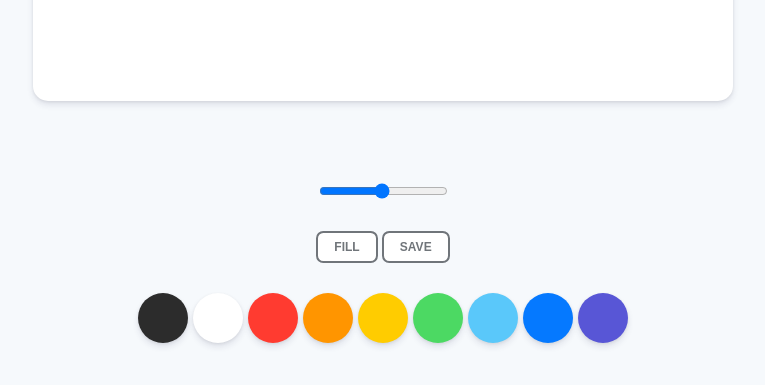
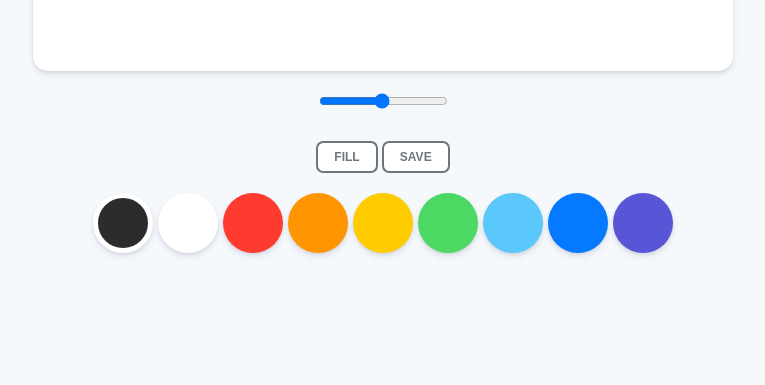
Before and after one commit to woodajung/PaintJS, a plain HTML site: page index.html in a window 1280 px wide. Shown: the part 649-1034 px from the top of the page, without its empty margins (257-1022 px from the left). After the commit the page ends 922 px from the top, so only its background shows below. Drawn offline with Linux system fonts and the light colour scheme.

Commit message:
2. Change Color

```diff
--- a/app.js
+++ b/app.js
@@ -1,5 +1,6 @@
 const canvas = document.getElementById('myCanvas');
 const ctx = canvas.getContext('2d');
+const colors = document.getElementsByClassName('base');
 let isPainting = false;
 
 // 캔버스 크기 지정
@@ -30,9 +31,23 @@ function stopPainting() {
     isPainting = false;
 }
 
+function handleColorClick(e) {
+    const color = e.target.style.backgroundColor;
+    ctx.strokeStyle = color;
+
+    const selectedColor = document.querySelector('.selected');
+    selectedColor.classList.remove('selected');
+
+    e.target.classList.add('selected');
+}
+
 if (canvas) {
     canvas.addEventListener('mousemove', onMouseMove);
     canvas.addEventListener('mousedown', startPainting);
     canvas.addEventListener('mouseup', stopPainting);
     canvas.addEventListener('mouseleave', stopPainting);
 }
+
+Array.from(colors).forEach(color =>
+  color.addEventListener("click", handleColorClick)
+);
--- a/index.html
+++ b/index.html
@@ -20,15 +20,15 @@
             <button class="btn" id="colorSave">Save</button>
         </div>
         <div class="controls__colors" id="colors">
-            <div class="controls__color" style="background-color:#2c2c2c;"></div>
-            <div class="controls__color" style="background-color:#ffffff;"></div>
-            <div class="controls__color" style="background-color:#ff3b30;"></div>
-            <div class="controls__color" style="background-color:#ff9500;"></div>
-            <div class="controls__color" style="background-color:#ffcc00;"></div>
-            <div class="controls__color" style="background-color:#4cd963;"></div>
-            <div class="controls__color" style="background-color:#5ac8fa;"></div>
-            <div class="controls__color" style="background-color:#0579ff;"></div>
-            <div class="controls__color" style="background-color:#5856d6;"></div>
+            <div class="controls__color base selected" style="background-color:#2c2c2c;" data-base="black"></div>
+            <div class="controls__color base" style="background-color:#ffffff;" data-base="white"></div>
+            <div class="controls__color base" style="background-color:#ff3b30;" data-base="red"></div>
+            <div class="controls__color base" style="background-color:#ff9500;" data-base="orange"></div>
+            <div class="controls__color base" style="background-color:#ffcc00;" data-base="yellow"></div>
+            <div class="controls__color base" style="background-color:#4cd963;" data-base="green"></div>
+            <div class="controls__color base" style="background-color:#5ac8fa;" data-base="sky"></div>
+            <div class="controls__color base" style="background-color:#0579ff;" data-base="blue"></div>
+            <div class="controls__color base" style="background-color:#5856d6;" data-base="purple"></div>
         </div>
     </div>
     <script src="app.js"></script>
--- a/scss/styles.scss
+++ b/scss/styles.scss
@@ -4,7 +4,7 @@ body {
     display: flex;
     flex-direction: column;
     align-items: center;
-    padding: 50px 0px;
+    padding: 20px 0px;
 }
 
 .canvas {
@@ -16,13 +16,13 @@ body {
 }
 
 .controls {
-    margin-top: 80px;
+    margin-top: 20px;
     display: flex;
     flex-direction: column;
     align-items: center;
 
     &__btns {
-        margin-bottom: 30px;
+        margin-bottom: 20px;
 
         .btn {
             box-sizing: border-box;
@@ -58,20 +58,6 @@ body {
                 background-position: 0;
             }
 
-            /*all: unset;
-            cursor: pointer;
-            background-color: white;
-            padding: 5px 0px;
-            width: 80px;
-            text-align: center;
-            border-radius: 5px;
-            box-shadow: 0 4px 6px rgba(50, 50, 93, 0.11), 0 1px 3px rgba(0, 0, 0, 0.08);
-            border: 2px solid rgba(0, 0, 0, 0.2);
-            color: rgba(0, 0, 0, 0.7);
-            text-transform: uppercase;
-            font-weight: 800;
-            font-size: 12px;*/
-
             &:active {
                 transform: scale(0.98);
             }
@@ -87,7 +73,16 @@ body {
         width: 50px;
         height: 50px;
         box-shadow: 0 4px 6px rgba(50, 50, 93, 0.11), 0 1px 3px rgba(0, 0, 0, 0.08);
-        border-radius: 25px;
+        border-radius: 30px;
+        border: 5px solid transparent;
+        cursor: pointer;
+
+        &.selected {
+            border-color: #ffffff;
+            &[data-base="white"] {
+                border-color: #f5f5f5;
+            }
+        }
     }
 
     &__range {
```
Also changed, not shown: css/styles.css.
